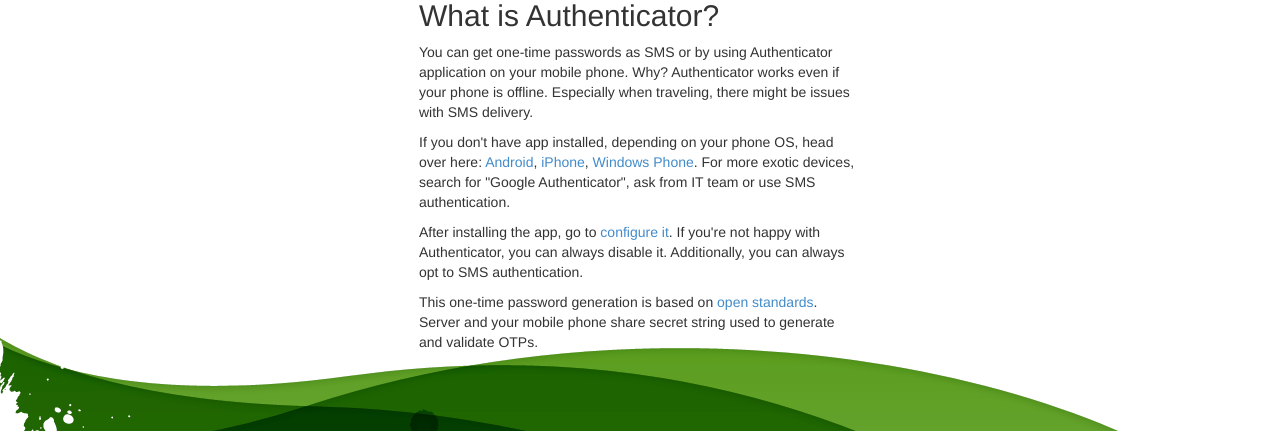
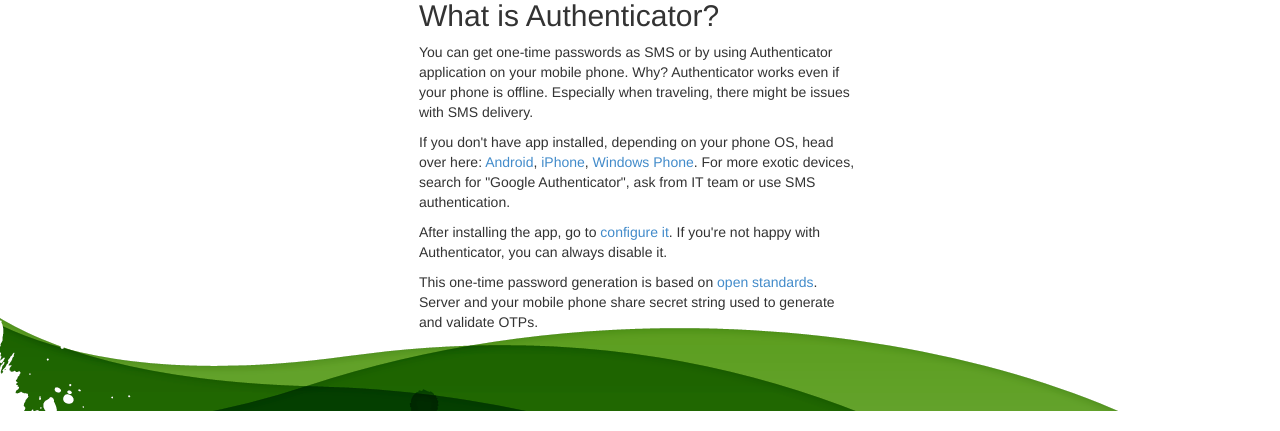
Before and after one commit to ojarva/sso-frontend, a Django app: template sso_frontend/login_frontend/templates/introduction.html in a window 1280 px wide. Shown: the part 754-1185 px from the top of the page. Run offline with Django 3.2, Linux system fonts and the light colour scheme; the template is opened without the code that fills it, so the values that code supplies are empty; some libraries are stand-ins or nearby versions.

Commit message:
Removed unnecessary sentence

```diff
--- a/sso_frontend/login_frontend/templates/introduction.html
+++ b/sso_frontend/login_frontend/templates/introduction.html
@@ -24,7 +24,7 @@ contact IT team).</p>
 <a target="_window" href="http://www.windowsphone.com/en-us/store/app/authenticator/e7994dbc-2336-4950-91ba-ca22d653759b">Windows Phone</a>. For more exotic devices, search for "Google Authenticator", ask from IT team or use SMS authentication.
 </p>
 
-<p>After installing the app, go to <a href="{% url 'login_frontend.views.configure_strong' %}">configure it</a>. If you're not happy with Authenticator, you can always disable it. Additionally, you can always opt to SMS authentication.</p>
+<p>After installing the app, go to <a href="{% url 'login_frontend.views.configure_strong' %}">configure it</a>. If you're not happy with Authenticator, you can always disable it.</p>
 
 <p>This one-time password generation is based on <a href="http://tools.ietf.org/html/rfc6238">open standards</a>. Server and your mobile phone share secret string used to generate and validate OTPs.</p>
 
```
